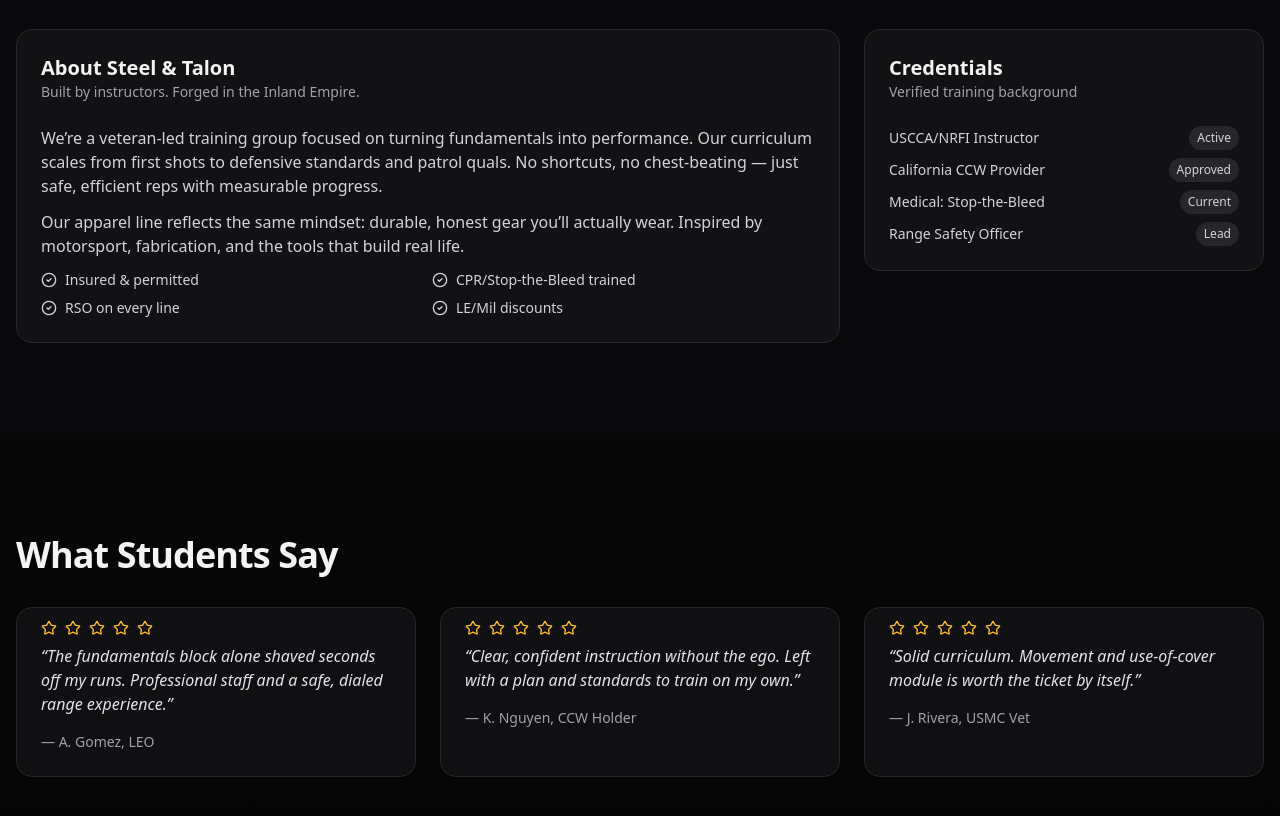
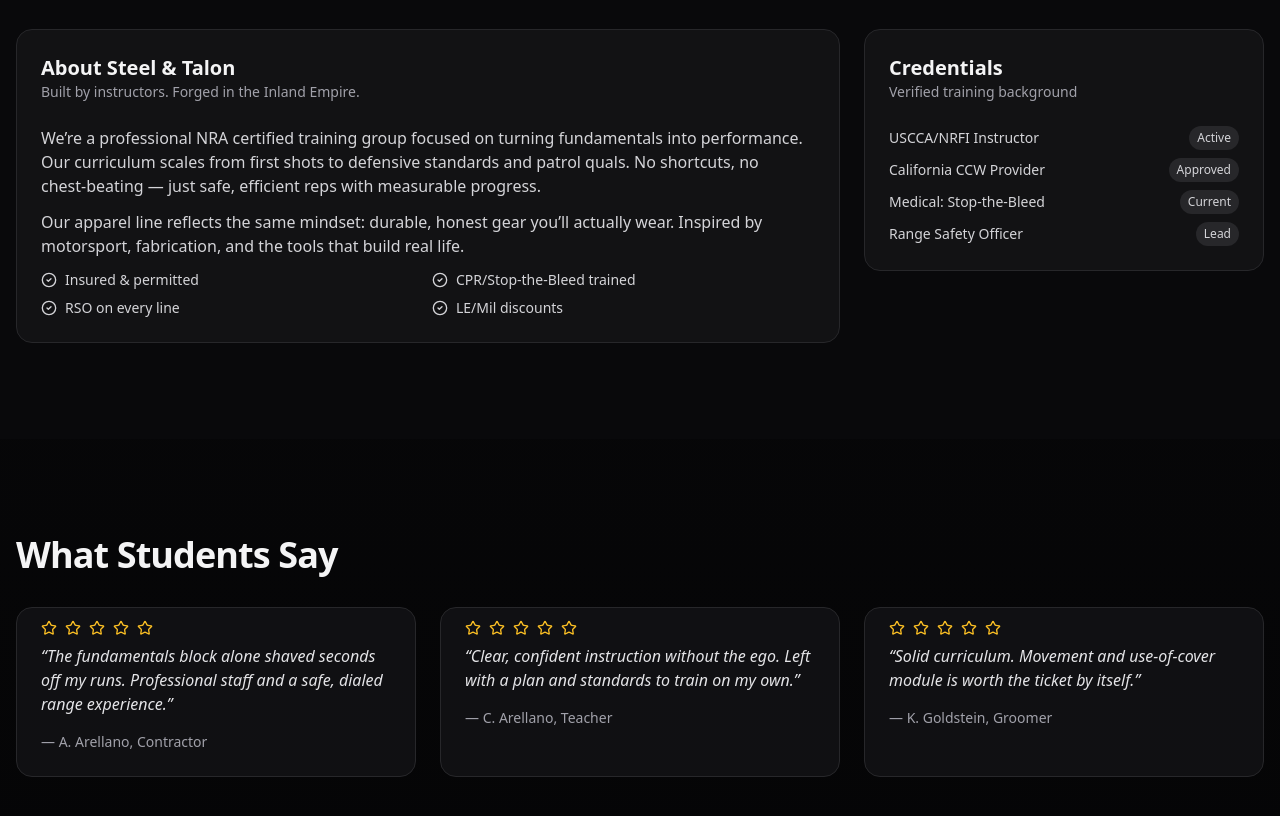
Before and after one commit to crivera686/My-site, a Next.js app: page / in a window 1280 px wide. Shown: the part 3080-3896 px from the top of the page. Built offline with nearby package versions, Linux system fonts and the light colour scheme.

Commit message:
Update training group description and testimonials

```diff
--- a/app/page.tsx
+++ b/app/page.tsx
@@ -258,7 +258,7 @@
                   <CardDescription>Built by instructors. Forged in the Inland Empire.</CardDescription>
                 </CardHeader>
                 <CardContent className="space-y-3 text-zinc-300">
-                  <p>We’re a veteran‑led training group focused on turning fundamentals into performance. Our curriculum scales from first shots to defensive standards and patrol quals. No shortcuts, no chest‑beating — just safe, efficient reps with measurable progress.</p>
+                  <p>We’re a professional NRA certified training group focused on turning fundamentals into performance. Our curriculum scales from first shots to defensive standards and patrol quals. No shortcuts, no chest‑beating — just safe, efficient reps with measurable progress.</p>
                   <p>Our apparel line reflects the same mindset: durable, honest gear you’ll actually wear. Inspired by motorsport, fabrication, and the tools that build real life.</p>
                   <ul className="grid sm:grid-cols-2 gap-2 text-sm">
                     <li className="inline-flex items-center gap-2"><CheckCircle2 className="h-4 w-4"/> Insured & permitted</li>
@@ -288,9 +288,9 @@
             <h2 className="text-3xl md:text-4xl font-extrabold tracking-tight mb-8">What Students Say</h2>
             <div className="grid md:grid-cols-3 gap-6">
               {[
-                {name: "A. Gomez", role: "LEO", quote: "The fundamentals block alone shaved seconds off my runs. Professional staff and a safe, dialed range experience."},
-                {name: "K. Nguyen", role: "CCW Holder", quote: "Clear, confident instruction without the ego. Left with a plan and standards to train on my own."},
-                {name: "J. Rivera", role: "USMC Vet", quote: "Solid curriculum. Movement and use‑of‑cover module is worth the ticket by itself."}
+                {name: "A. Arellano", role: "Contractor", quote: "The fundamentals block alone shaved seconds off my runs. Professional staff and a safe, dialed range experience."},
+                {name: "C. Arellano", role: "Teacher", quote: "Clear, confident instruction without the ego. Left with a plan and standards to train on my own."},
+                {name: "K. Goldstein", role: "Groomer", quote: "Solid curriculum. Movement and use‑of‑cover module is worth the ticket by itself."}
               ].map((t,i)=>(
                 <Card key={i} className="bg-zinc-900/60 border-zinc-800">
                   <CardContent className="p-6">
```
